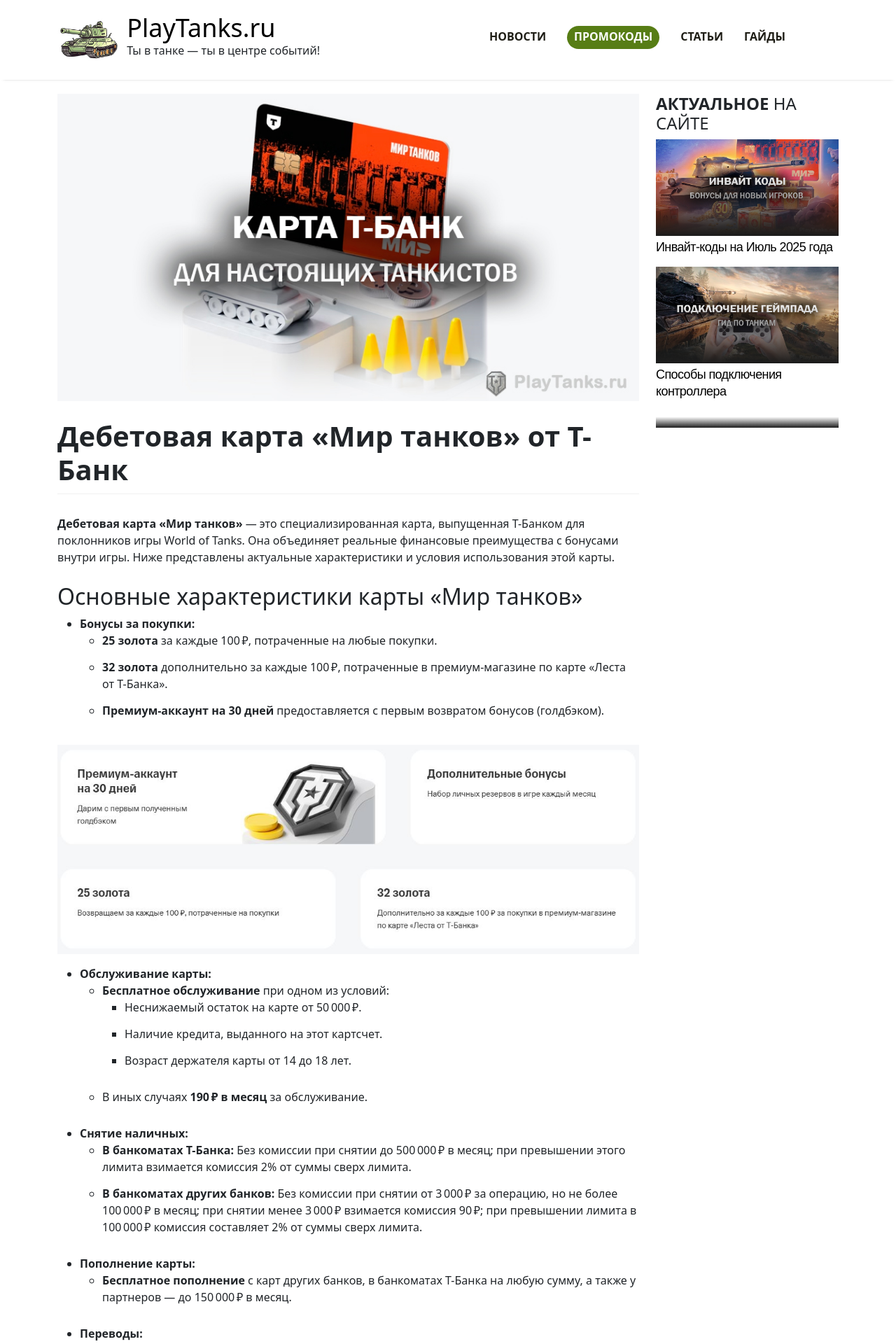
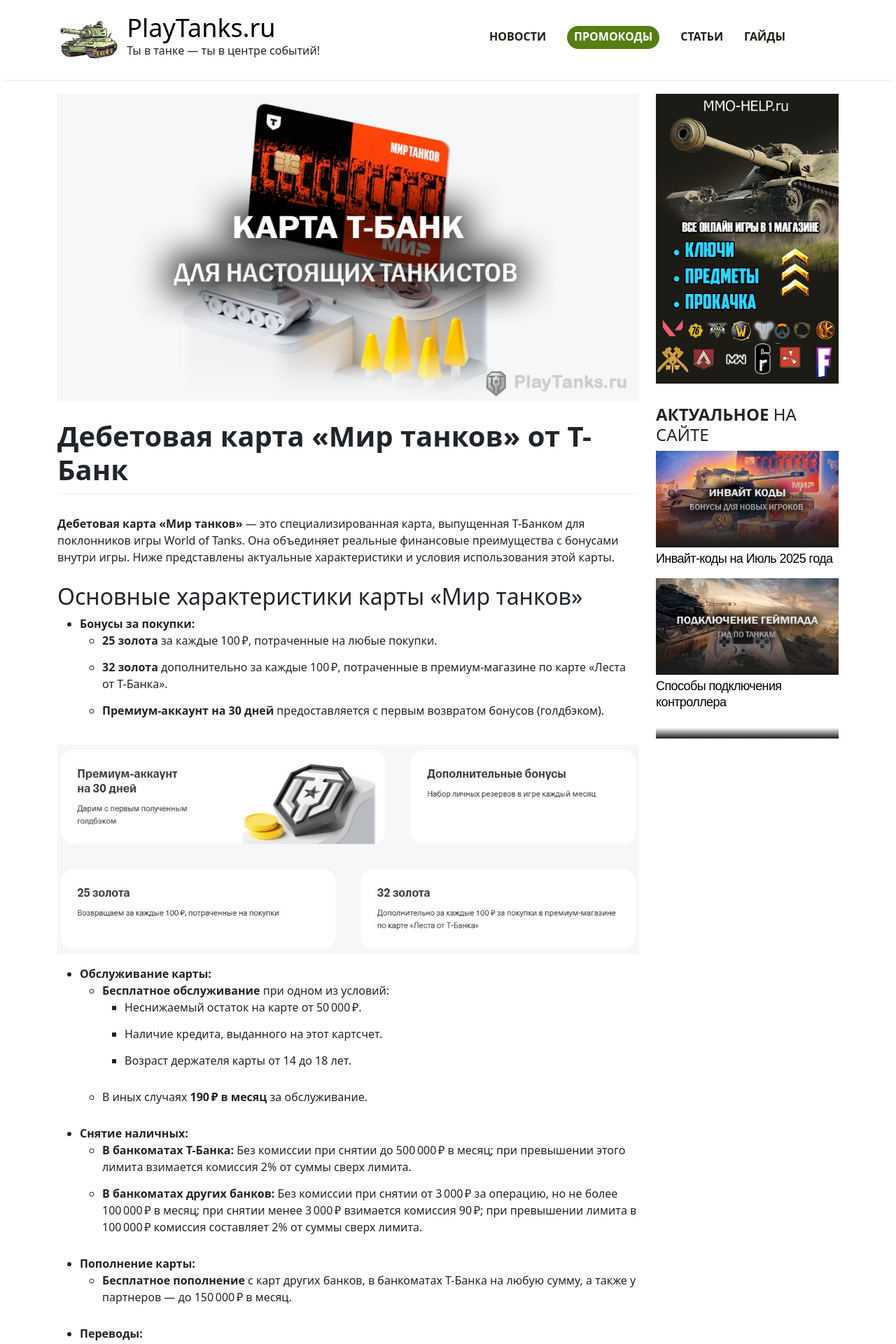
Before and after one commit to stblog/stblog.github.io, a Jekyll site: the page built from _posts/2025-04-04-karta-t-bank-mir-tankov-lesta.markdown, in a window 1280 px wide. Shown: the top 1920 px of the page at 70% size. Built offline with Jekyll 4.4.1, drawn with Linux system fonts in a browser that asks for light colours; our own code applies the rules of GitHub Pages for plain Markdown files.

Commit message:
Update sidebar-post.html

```diff
--- a/_includes/sidebar-post.html
+++ b/_includes/sidebar-post.html
@@ -1,3 +1,6 @@
+<div style="display: NONE1; margin-bottom: 30px;">
+	<a href="https://mmo-help.ru/game/world-of-tanks/catalog/wot-premium-i-nabory/world-of-tanks-a-birthday-pack" target="_blank" rel="nofollow"><img class="shop-img" src="/uploads/wot33.png"></a>
+</div>
 <div style="display: NONE; margin-bottom: 30px;">
 	<a href="/shop" target="_blank" rel="nofollow"><img class="shop-img" src="/uploads/wot-banner.jpg"></a>
 </div>
```
